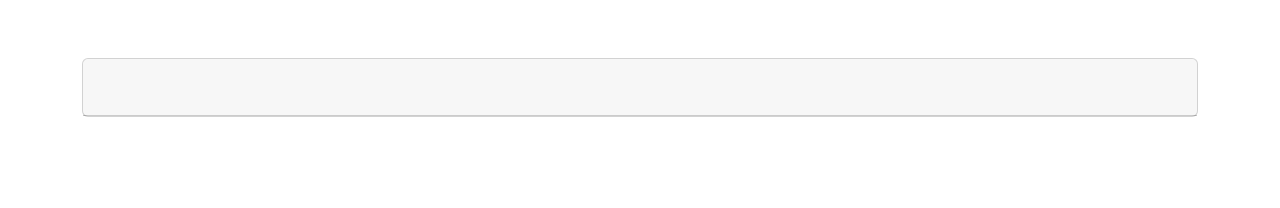
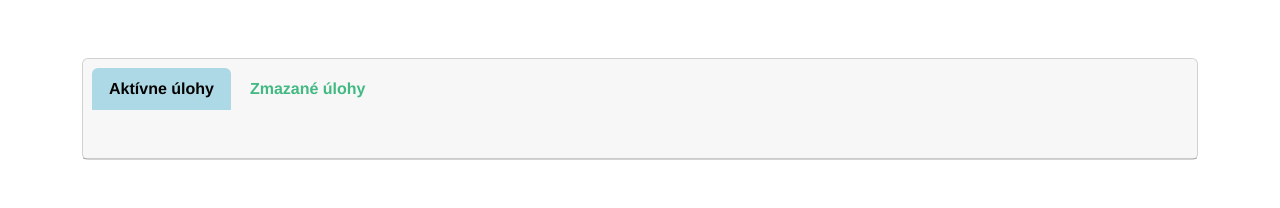
Before and after one commit to dusickar/ToDoList-Vue, a JavaScript app: page / in a window 1280 px wide. Shown: the part 343-551 px from the top of the page. Built offline with nearby package versions, Linux system fonts and the light colour scheme.

Commit message:
Add files via upload

```diff
--- a/src/components/NewTask.vue
+++ b/src/components/NewTask.vue
@@ -20,20 +20,52 @@
                 <div class="card text-center my-5">
                     <div class="card-header">
                         <div class="nav nav-tabs card-header-tabs">
-
+                            <table>
+                                <th>
+                                    <router-link to="/" class="nav-link col-auto" @click.prevent="moveToActiveTasks()">
+                                        Aktívne úlohy
+                                    </router-link>
+                                </th>
+                                <tr>
                                     <ul>
                                         <div class="card-body">
                                             <ul class="list-unstyled m-0" v-for="newTask in characters" :key="newTask.id">
-                                        <li class="float-start">
+                                                <li class="float-start" v-if="isActive">
                                                     <input type="checkbox" class="active-task-checkbox float-start" name="prvá úloha">
                                                     <p class="ms-4 float-start task"> {{ newTask }}
-                                                <i type="button" class="ms-5 fa-solid fa-trash-can" @click.prevent="remove(newTask)"></i>
+                                                        <i type="button" class="ms-5 fa-solid fa-trash-can" @click.prevent="moveToDeletedTasks()"></i>
                                                     </p>
                                                 </li>
                                                 <div class="clear"></div>
                                             </ul>
                                         </div>
                                     </ul>
+                                </tr>
+                            </table>
+
+                            <table>
+                                <th>
+                                    <router-link to="/deletedpage" class="nav-link col-auto" @click.prevent="moveToDeletedTasks()">
+                                        Zmazané úlohy
+                                    </router-link>
+                                </th>
+                                <tr>
+                                    <slot></slot>
+                                    <ul>
+                                        <div class="card-body">
+                                            <ul class="list-unstyled m-0" v-for="newTask in characters" :key="newTask.id">
+                                                <li class="float-start" v-if="isDeleted">
+                                                    <input type="checkbox" class="active-task-checkbox float-start" name="prvá úloha">
+                                                    <p class="ms-4 float-start task"> {{ newTask }}
+                                                        <i type="button" class="ms-5 fa-solid fa-trash-can-arrow-up" @click.prevent="moveToActiveTasks()"></i>
+                                                    </p>
+                                                </li>
+                                                <div class="clear"></div>
+                                            </ul>
+                                        </div>
+                                    </ul>
+                                </tr>
+                            </table>
                         </div>
                     </div>
                 </div>
@@ -60,7 +92,8 @@ export default {
             return {
                     newTask: '',
                     characters: [ ],
-                    // active_el: 1,
+                    isDeleted: false,
+                    isActive: true
                 }
             },
     methods: {
@@ -75,13 +108,16 @@ export default {
 
                         this.$refs.new.focus() //po pridaní novej úlohy sa kurzor automaticky nastaví na input
                 },
-                remove(newTask) {
-                        this.$attrs.deleted = true
-                        this.characters = this.characters.filter(item => item !== newTask) //odfiltruj z characters všetky itemy ktoré nie sú newTask
+                moveToDeletedTasks() {
+                        // this.characters = this.characters.filter(item => item !== newTask) //odfiltruj z characters všetky itemy ktoré nie sú newTask
+                        this.isActive = false;
+                        this.isDeleted = true
                 },
-                // markActive:function(el) {
-                //         this.active_el = el
-                // },
+                moveToActiveTasks() {
+                        // this.characters = this.characters.filter(item => item !== newTask) //odfiltruj z characters všetky itemy ktoré nie sú newTask
+                        this.isActive = true;
+                        this.isDeleted = false
+                },
             },
 }
 </script>
```
Lines whose indentation alone changed are shown as unchanged.
